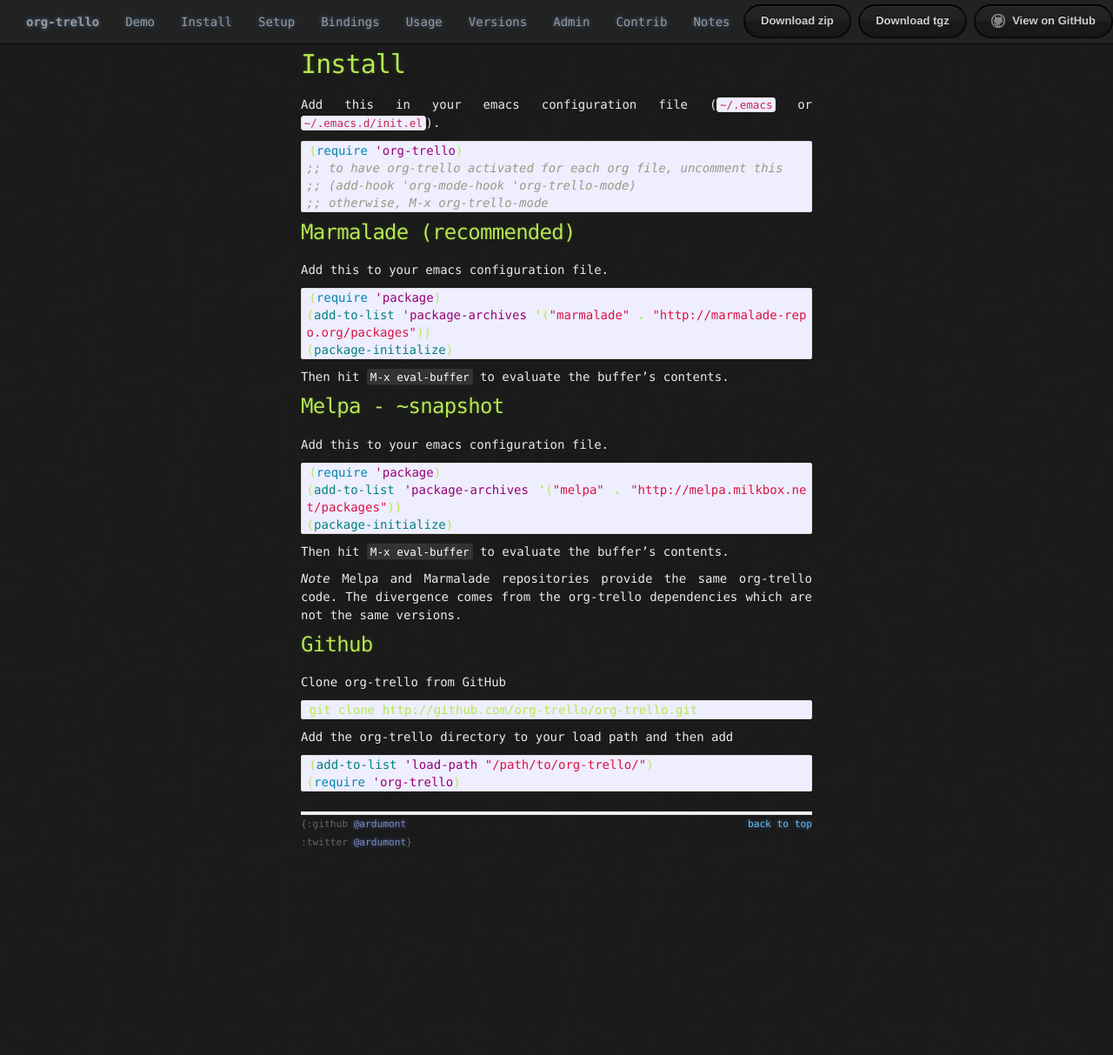
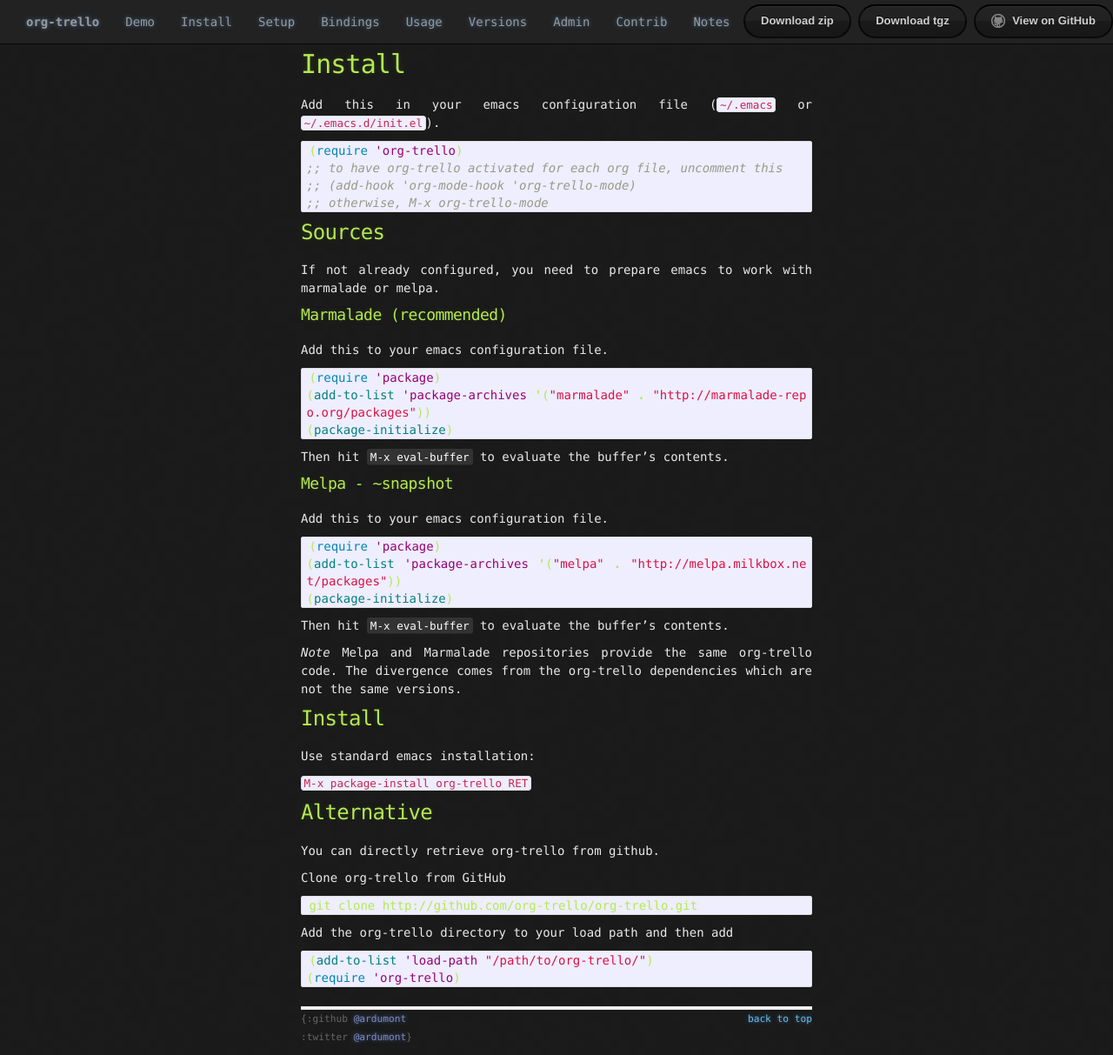
Before and after one commit to org-trello/org-trello.github.io, a Jekyll site: the page built from install.md, in a window 1280 px wide and 1213 px high. Shown: the whole window at 87% size. Built offline with Jekyll 4.4.1, drawn with Linux system fonts in a browser that asks for light colours; Markdown is read by kramdown in place of the engine named in the settings.

Commit message:
Add missing part in install section

````diff
--- a/install.md
+++ b/install.md
@@ -13,7 +13,11 @@ Add this in your emacs configuration file (`~/.emacs` or `~/.emacs.d/init.el`).
 ;; otherwise, M-x org-trello-mode
 ```
 
-### Marmalade (recommended)
+### Sources
+
+If not already configured, you need to prepare emacs to work with marmalade or melpa.
+
+#### Marmalade (recommended)
 
 Add this to your emacs configuration file.
 
@@ -25,7 +29,7 @@ Add this to your emacs configuration file.
 
 Then hit <kbd>M-x eval-buffer</kbd> to evaluate the buffer's contents.
 
-### Melpa - ~snapshot
+#### Melpa - ~snapshot
 
 Add this to your emacs configuration file.
 
@@ -41,7 +45,15 @@ Then hit <kbd>M-x eval-buffer</kbd> to evaluate the buffer's contents.
 Melpa and Marmalade repositories provide the same org-trello code.
 The divergence comes from the org-trello dependencies which are not the same versions.
 
-### Github
+### Install
+
+Use standard emacs installation:
+
+`M-x package-install org-trello RET`
+
+### Alternative
+
+You can directly retrieve org-trello from github.
 
 Clone org-trello from GitHub
 
````
